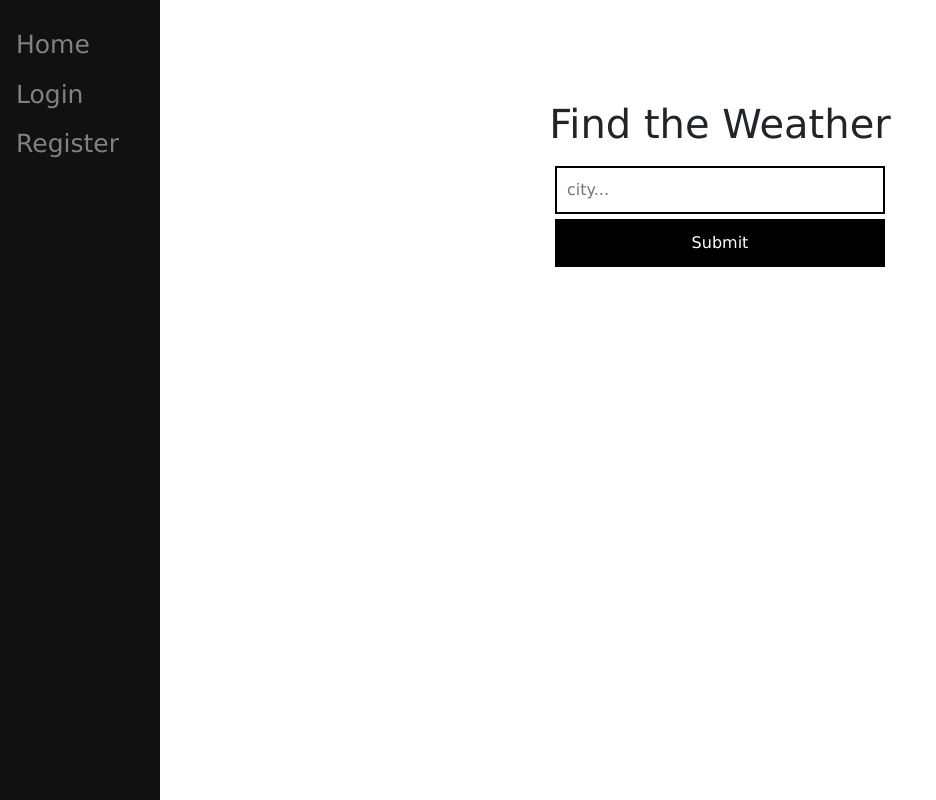
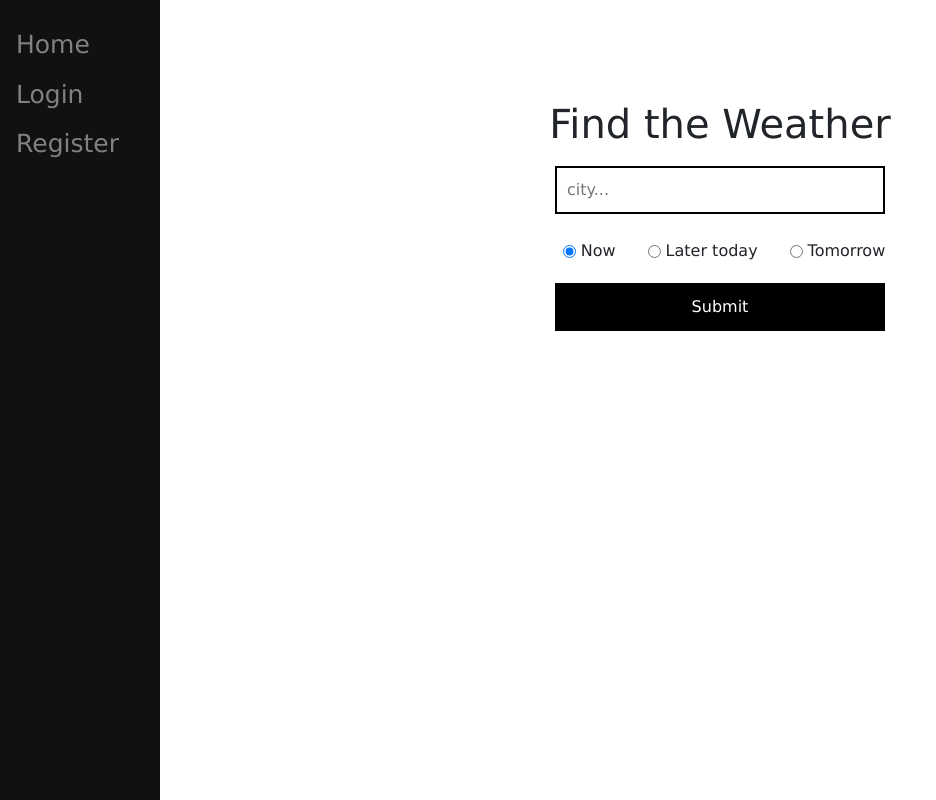
Before and after one commit to nyx500/weather_clothes_matching_application, a Django app: page / in a window 1280 px wide. Shown: the whole page, without its empty margins (0-936 px from the left). Run offline with Django 3.2, Linux system fonts and the light colour scheme.

Commit message:
Implemented different time options

```diff
--- a/weatherapp/core/static/core/script.js
+++ b/weatherapp/core/static/core/script.js
@@ -1,14 +1,14 @@
 document.addEventListener('DOMContentLoaded', function() {
+
     document.onkeydown = (e) => {
         if (e.key == 'Enter') {
-            window.city = `${document.querySelector('#city').value}`;
-            get_data(window.city);
+            get_form_input();
         }
     }
+
     if (document.querySelector('#city-button')) {
         document.querySelector('#city-button').onclick = () => {
-            window.city = `${document.querySelector('#city').value}`;
-            get_data(window.city);
+            get_form_input();
         }
     }
 })
@@ -17,9 +17,22 @@ window.onpopstate = function() {
     location.reload();
 }
 
-function get_data(city) {
+function if_checked() {
+    if (document.querySelector('#now').checked === true) {
+        var time = "now";
+    } else if (document.querySelector('#later').checked === true) {
+        var time = "later";
+    } else {
+        var time = "tomorrow";
+    }
+    return time;
+}
+
+function get_data(city, time) {
+    console.log(`Time: ${time}`);
     let cityObj = {
-        body: `${city}`
+        city: city,
+        time: time
     };
     fetch('get_data', {
             method: 'POST',
@@ -34,20 +47,39 @@ function get_data(city) {
                 error_message.innerHTML = `The location input '${city}' is invalid. Please try again.`;
                 document.querySelector('#main').append(error_message);
             } else {
-                document.querySelector('#main').innerHTML = `The weather in ${response['region']} now is <em><b>${response['weather'].toLowerCase()}</b></em>. The temperature is ${response['temp']} degrees Celsius. There is ${response['humidity']}% humidity. The wind speed is ${response['wind']} km/h. <b>${response['is_it_windy']}</b>`
+                document.querySelector('#main').innerHTML = `The weather in ${response['region']} ${response['tense']} <em><b>${response['weather'].toLowerCase()}</b></em>. The temperature ${response['tense']} ${response['temp']} degrees Celsius. There ${response['tense']} ${response['humidity']}% humidity. The wind speed ${ response['tense']} ${ response['wind']} km/h. <b>It ${response["tense"]} ${response['is_it_windy']}</b>`
                 let assessment = document.createElement('h5');
                 assessment.id = 'assessment';
                 history.pushState({ city: city }, ``, `/city/${city}/`)
                 if (response['overall_assessment'] <= 5) {
-                    assessment.innerHTML = `The weather is cold. Bundle up with a scarf and gloves!`;
+                    assessment.innerHTML = `The weather ${response['tense']} cold. Bundle up with a scarf and gloves!`;
                 } else if (response['overall_assessment'] > 5 && response['overall_assessment'] <= 10) {
-                    assessment.innerHTML = `The weather is quite cool. Even if it looks sunny, make sure to wear a light jacket or coat!`;
+                    assessment.innerHTML = `The weather ${response['tense']} quite cool. Even if it looks sunny, make sure to wear a light jacket or coat!`;
                 } else if (response['overall_assessment'] > 10 && response['overall_assessment'] <= 15) {
-                    assessment.innerHTML = `The weather is pleasant and warm.`;
+                    assessment.innerHTML = `The weather ${response['tense']} pleasant and warm.`;
                 } else {
-                    assessment.innerHTML = `The weather is very hot. Make sure that you keep well-hydrated.`;
+                    assessment.innerHTML = `The weather ${response['tense']} very hot. Make sure that you keep well-hydrated.`;
                 }
                 document.querySelector('#main').append(assessment);
             }
         })
 }
+
+function get_form_input() {
+    if (document.querySelector("#error")) {
+        document.querySelector("#error").remove();
+    }
+    if (document.querySelector('#submit_error')) {
+        document.querySelector('#submit_error').remove();
+    }
+    window.city = `${document.querySelector('#city').value}`;
+    if (window.city === '') {
+        var submit_error = document.createElement('h5');
+        submit_error.id = "submit_error";
+        submit_error.innerHTML = "You have to submit a valid location."
+        document.querySelector('#main').append(submit_error);
+    } else {
+        window.time = if_checked();
+        get_data(window.city, window.time);
+    }
+}
--- a/weatherapp/core/static/core/styles.css
+++ b/weatherapp/core/static/core/styles.css
@@ -25,6 +25,20 @@ input[type='text'] {
 
 #main {
     text-align: center;
+}
+
+.container {
+    display: flex;
+    flex-direction: row;
+    flex-wrap: nowrap;
+    justify-content: center;
+    align-items: flex-end;
+    align-content: flex-start;
+    padding: 20px;
+}
+
+.form-check {
+    margin-left: 20px;
 }
 
 button {
--- a/weatherapp/core/templates/core/index.html
+++ b/weatherapp/core/templates/core/index.html
@@ -21,16 +21,22 @@
         {% block div %}
             <div id="main">
                 {% if data %}
-                    The weather in {{ data.region }} now is <em><b>{{ data.weather }}</em></b>. The temperature is {{ data.temp }} degrees Celsius. There is {{ data.humidity }}% humidity. The wind speed {{ data.wind }} km/h. <b>{{ data.is_it_windy }}</b>
+                    The weather in {{ data.region }}
+                    {% if data.time == 'now' %}
+                        is
+                    {% else %}
+                        will be
+                    {% endif %}
+                    <em><b>{{ data.weather }}</b></em>. The temperature {{ data.tense }} {{ data.temp }} degrees Celsius. There {{ data.tense }} {{ data.humidity }}% humidity. The wind speed {{ data.tense }} {{ data.wind }} km/h. <b>It {{ data.tense }} {{ data.is_it_windy }}</b>
                     <h5 id="assessment">
                         {% if data.overall_assessment <= 5 %}
-                            The weather is cold. Bundle up with a scarf and gloves!
+                            The weather {{ data.tense }} cold. Bundle up with a scarf and gloves!
                         {% elif data.overall_assessment > 5 and data.overall_assessment <= 10 %}
-                            The weather is quite cool. Even if it looks sunny, make sure to wear a light jacket or coat!
+                            The weather {{ data.tense }} quite cool. Even if it looks sunny, make sure to wear a light jacket or coat!
                         {% elif data.overall_assessment > 10 and data.overall_assessment <= 15 %}
-                            The weather is pleasant and warm.
+                            The weather {{ data.tense }} pleasant and warm.
                         {% else %}
-                            The weather is very hot. Make sure that you keep well-hydrated.
+                            The weather {{ data.tense }} very hot. Make sure that you keep well-hydrated.
                         {% endif %}
                     </h5>
 
@@ -39,6 +45,20 @@
                     <div id="fake-form">
                         <input type="text" name="city" id="city" placeholder="city...">
                         <br>
+                        <div class="container">
+                            <div class="form-check form-check-inline">
+                                <input class="form-check-input" type="radio" name="inlineRadioOptions" id="now" value="option1" checked>
+                                <label class="form-check-label" for="inlineRadio1">Now</label>
+                            </div>
+                            <div class="form-check form-check-inline">
+                                <input class="form-check-input" type="radio" name="inlineRadioOptions" id="later" value="option2">
+                                <label class="form-check-label" for="inlineRadio2">Later today</label>
+                            </div>
+                            <div class="form-check form-check-inline">
+                                <input class="form-check-input" type="radio" name="inlineRadioOptions" id="tomorrow" value="option3">
+                                <label class="form-check-label" for="inlineRadio3">Tomorrow</label>
+                            </div>
+                        </div>
                         <button id='city-button' value="Submit">Submit</button>
                     </div>
                 {% endif %}
--- a/weatherapp/core/views.py
+++ b/weatherapp/core/views.py
@@ -68,23 +68,37 @@ def get_data(request):
         return JsonResponse({"error": "POST request required."}, status=400)
     else:
         data = json.loads(request.body)
-        city = data.get("body", "")
+        print(data)
+        city = data.get("city", "")
+        global time
+        time = data.get("time", "")
         if city != 'no_city':
             print(f'City: {city}');
-            html_content = get_html_content(city)
+            print(f"Time: {time}")
+            html_content = get_html_content(city, time)
             weather_data = get_weather_data(html_content)
             print(f'Weather data: {weather_data}')
             if weather_data == 'No such city':
                 return JsonResponse({"Error": "This location input is invalid"})
             else:
+                weather_data["time"] = time
+                if time == 'now':
+                    weather_data["tense"] = 'is'
+                else:
+                    weather_data["tense"] = 'will be'
                 return JsonResponse(weather_data)
         else:
             print(f'None city: {city}');
             return render(request, 'core/index.html')
 
 def get_city(request, city):
-    html_content = get_html_content(city)
+    html_content = get_html_content(city, time)
     weather_data = get_weather_data(html_content)
+    weather_data["time"] = time
+    if time == 'now':
+        weather_data["tense"] = 'is'
+    else:
+        weather_data["tense"] = 'will be'
     print(f'REFRESH DATA: {weather_data}')
     if weather_data == 'No such city':
         return JsonResponse({"Error": "This location input is invalid"})
```
Also changed, not shown: weatherapp/core/functions.py (+11 -6 lines).
